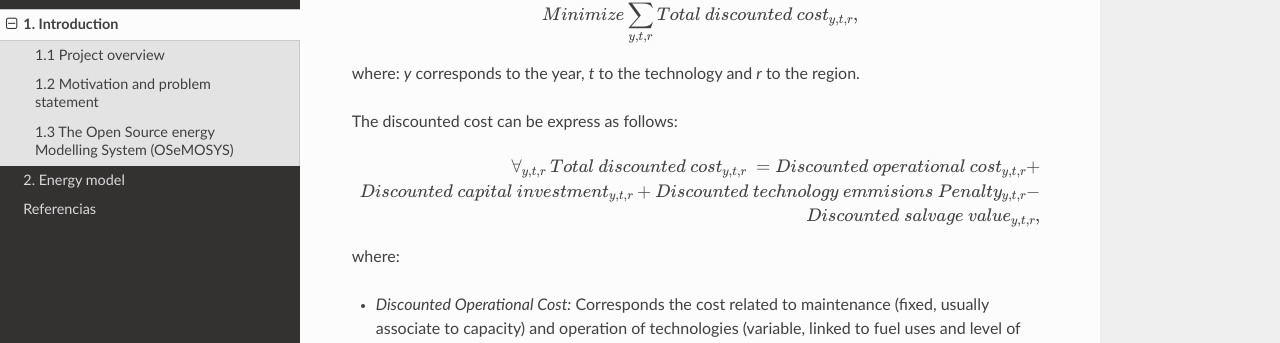
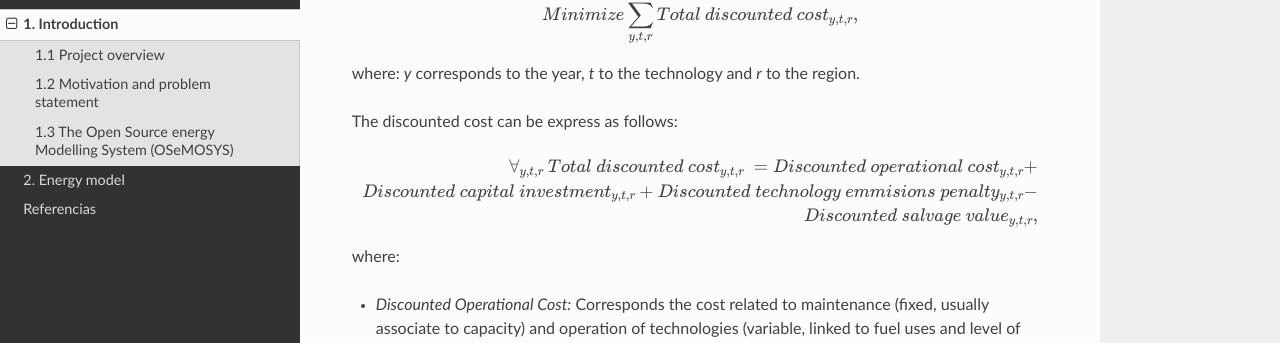
Before and after one commit to EPERLab/OSeMOSYS-CR, a Sphinx documentation site: the page built from docs/01Introduction.rst, in a window 1280 px wide and 900 px high, scrolled down 1715 px. Shown: the part 154-497 px from the top of the window. Built offline with Sphinx 7.4.7 and the Read the Docs theme 2.0.0, drawn with Linux system fonts in a browser that asks for light colours.

```diff
--- a/docs/01Introduction.rst
+++ b/docs/01Introduction.rst
@@ -42,7 +42,7 @@ The discounted cost can be express as follows:
 
 .. math::
 
- ∀_{y,t,r}\  Total\ discounted\ cost_{y,t,r}\  =  Discounted\ operational\ cost_{y,t,r} +\\ Discounted\ capital\ investment_{y,t,r} + Discounted\ technology\ emmisions\ Penalty_{y,t,r} - \\ Discounted\ salvage\ value_{y,t,r},
+ ∀_{y,t,r}\  Total\ discounted\ cost_{y,t,r}\  =  Discounted\ operational\ cost_{y,t,r} +\\ Discounted\ capital\ investment_{y,t,r} + Discounted\ technology\ emmisions\ penalty_{y,t,r} - \\ Discounted\ salvage\ value_{y,t,r},
 
 where:
 
```
